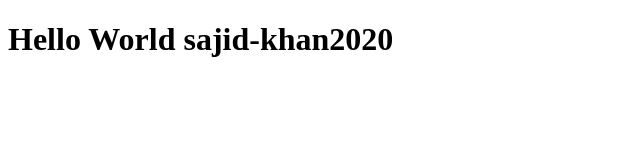
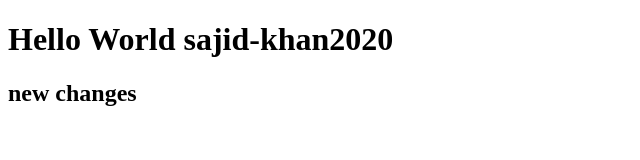
Before and after one commit to sajid-khan-afridi/Bootcamp2020Sample, a plain HTML site: page index.html in a window 1280 px wide. Shown: the whole page, without its empty margins (0-640 px from the left). Drawn offline with Linux system fonts and the light colour scheme.

Commit message:
Update index.html

```diff
--- a/index.html
+++ b/index.html
@@ -7,5 +7,6 @@
 </head>
 <body>
     <h1>Hello World sajid-khan2020</h1>
+    <h2> new changes</h2>
 </body>
 </html>
```
